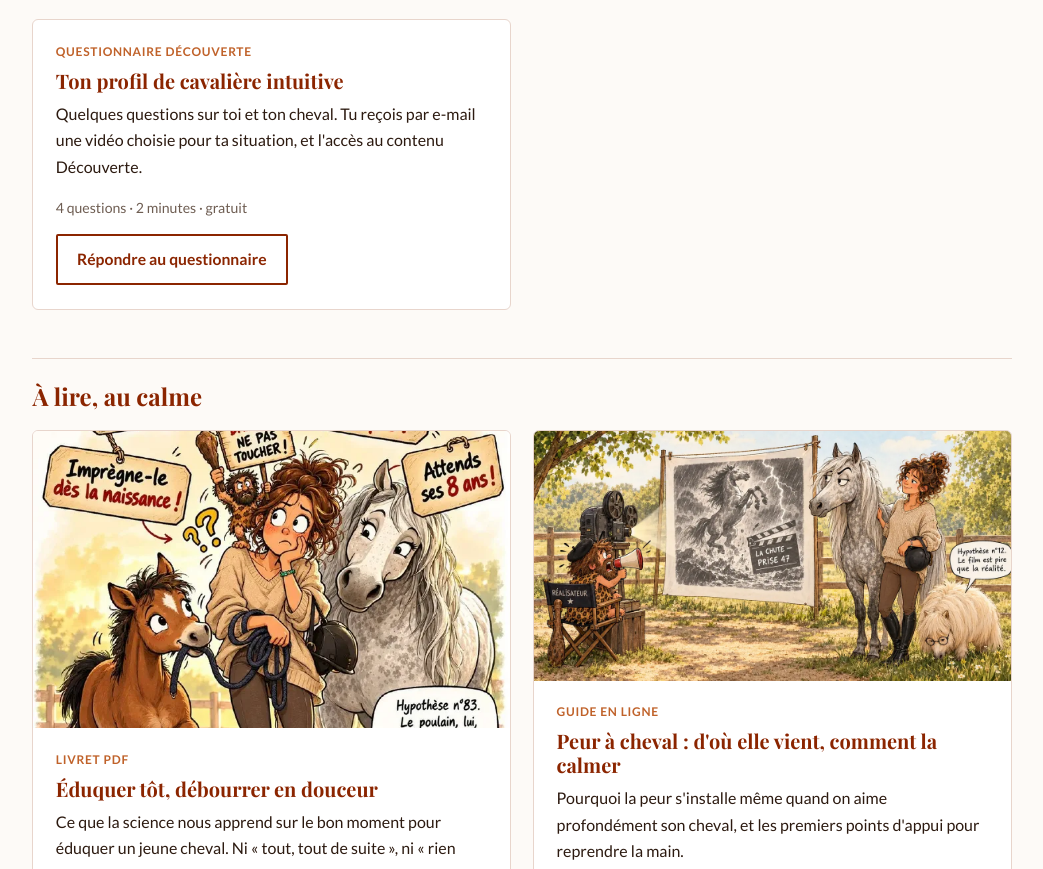
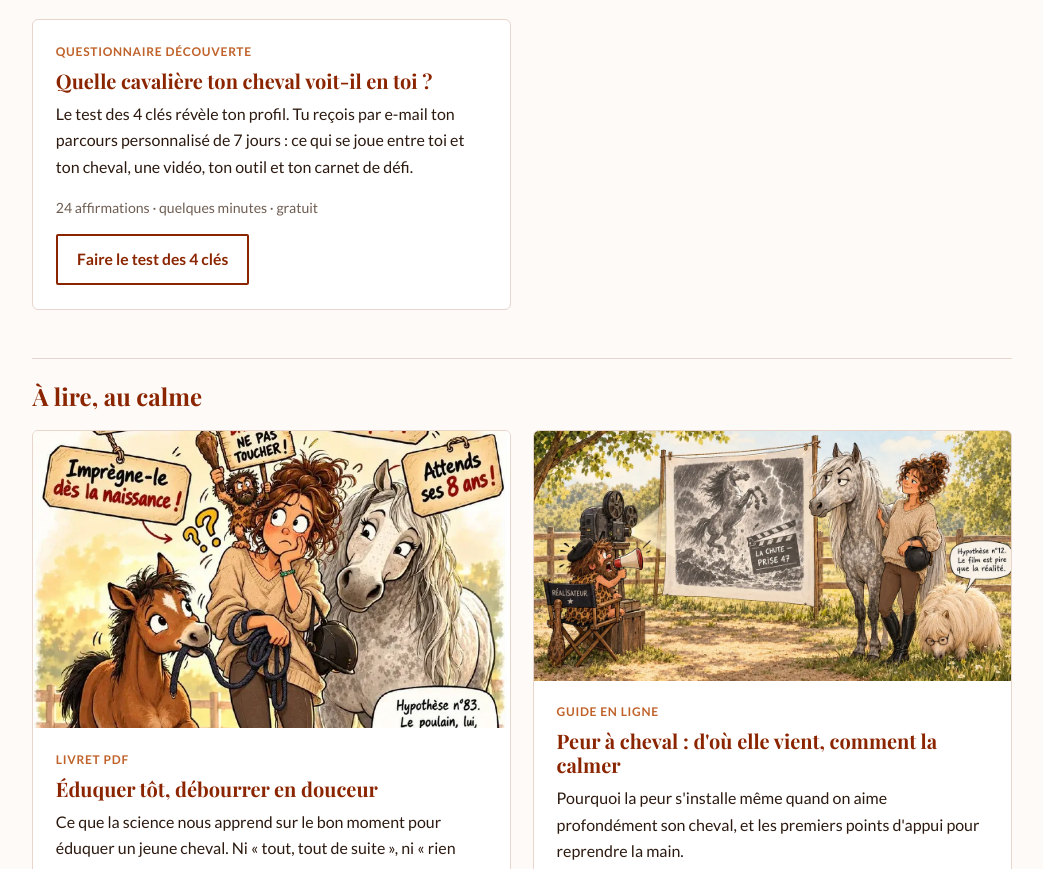
Before and after one commit to geraldine-create/les-cavalieres-intuitives, a plain HTML site: page ressources-offertes/index.html in a window 1280 px wide. Shown: the part 858-1727 px from the top of the page, without its empty margins (118-1161 px from the left). Drawn offline with nearby package versions, Linux system fonts and the light colour scheme; a web font is replaced by a local one.

Commit message:
Ressources offertes : la carte du questionnaire mène au test des 4 clés
Co-Authored-By: Claude Opus 5.5 <noreply@anthropic.com>
Claude-Session: https://claude.ai/code/session_01QAecNcbsAdSMHJkLSjqz7h

```diff
--- a/ressources-offertes/index.html
+++ b/ressources-offertes/index.html
@@ -89,10 +89,10 @@
     <article class="carte">
       <div class="corps">
         <span class="etiquette">Questionnaire Découverte</span>
-        <h3>Ton profil de cavalière intuitive</h3>
-        <p>Quelques questions sur toi et ton cheval. Tu reçois par e-mail une vidéo choisie pour ta situation, et l'accès au contenu Découverte.</p>
-        <p class="info">4 questions · 2 minutes · gratuit</p>
-        <a class="btn-res sec" href="https://decouverte-mission-connexion.netlify.app" target="_blank" rel="noopener noreferrer">Répondre au questionnaire</a>
+        <h3>Quelle cavalière ton cheval voit-il en toi&nbsp;?</h3>
+        <p>Le test des 4 clés révèle ton profil. Tu reçois par e-mail ton parcours personnalisé de 7 jours : ce qui se joue entre toi et ton cheval, une vidéo, ton outil et ton carnet de défi.</p>
+        <p class="info">24 affirmations · quelques minutes · gratuit</p>
+        <a class="btn-res sec" href="/test/?src=ressources-offertes">Faire le test des 4 clés</a>
       </div>
     </article>
   </div>
```
